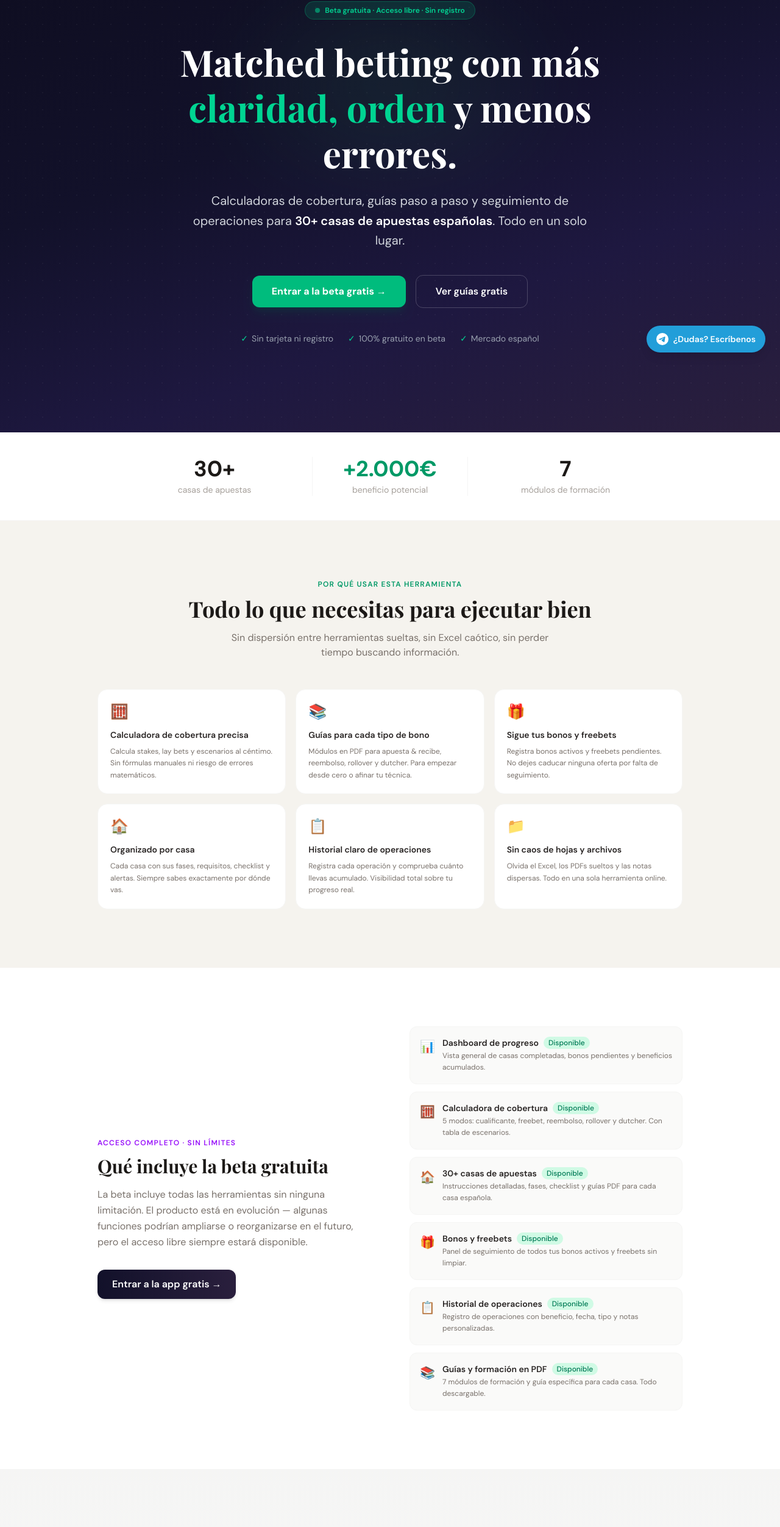
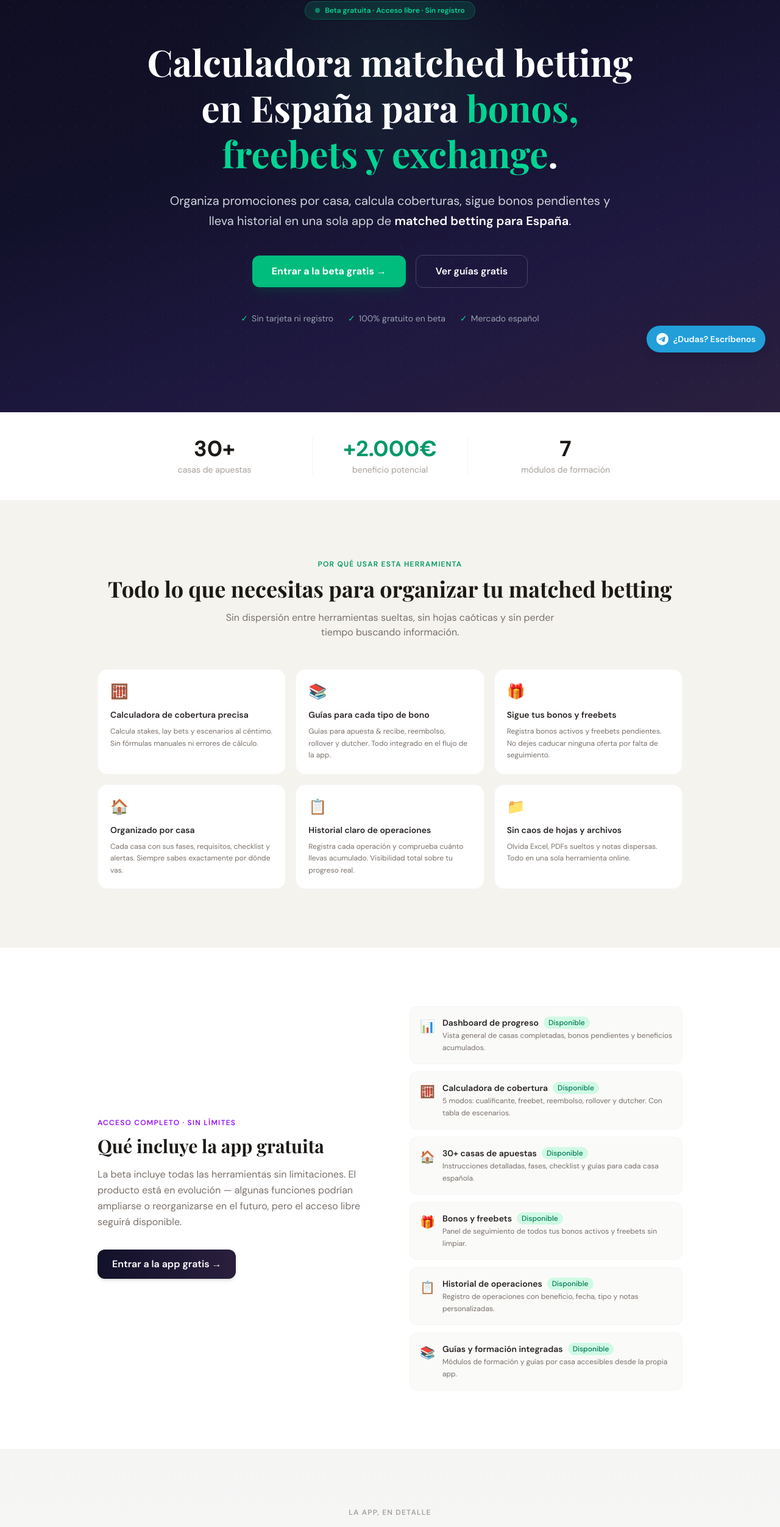
Before and after one commit to eloylt13/matched-betting-app, a Next.js app: page / in a window 1280 px wide. Shown: the part 198-2702 px from the top of the page at 61% size. Built offline with nearby package versions, Linux system fonts and the light colour scheme; a web font is replaced by a local one.

Commit message:
Mejora SEO home y metadata

```diff
--- a/app/layout.tsx
+++ b/app/layout.tsx
@@ -9,19 +9,20 @@ const dmSans = DM_Sans({ subsets: ['latin'], variable: '--font-dm-sans' })
 const playfair = Playfair_Display({ subsets: ['latin'], variable: '--font-playfair' })
 
 export const metadata: Metadata = {
-  title: 'IAPredictHub · Matched Betting España 2026',
-  description: 'La herramienta más completa de matched betting en España. Calculadora de cobertura, guías paso a paso para 30+ casas, seguimiento de bonos y historial de ganancias. Gratis.',
+  title: 'Calculadora Matched Betting España | Bonos, Freebets y Exchange | IAPredictHub',
+  description:
+    'App de matched betting en España para calcular coberturas, organizar bonos y freebets, seguir promociones por casa y llevar historial con exchange.',
   keywords: [
-    'matched betting',
+    'calculadora matched betting',
     'matched betting españa',
-    'calculadora matched betting',
+    'freebets españa',
     'bonos apuestas',
-    'freebets',
-    'betfair exchange',
-    'apuestas sin riesgo',
-    'ganar dinero apuestas',
-    'matched betting 2026',
-    'guia matched betting',
+    'calculadora betfair',
+    'calculadora exchange',
+    'seguimiento bonos apuestas',
+    'promociones casas de apuestas',
+    'matched betting app españa',
+    'historial matched betting',
   ],
   authors: [{ name: 'IAPredictHub' }],
   creator: 'IAPredictHub',
@@ -38,9 +39,10 @@ export const metadata: Metadata = {
     type: 'website',
     locale: 'es_ES',
     url: 'https://matched-betting-app.vercel.app',
-    siteName: 'IAPredictHub · Matched Betting',
-    title: 'IAPredictHub · Matched Betting España 2026',
-    description: 'Calculadora de cobertura, guías para 30+ casas y seguimiento de bonos. La herramienta más completa de matched betting en España.',
+    siteName: 'IAPredictHub',
+    title: 'Calculadora Matched Betting España | Bonos, Freebets y Exchange',
+    description:
+      'Calcula coberturas, organiza bonos y freebets, sigue promociones por casa y lleva historial en una sola app.',
     images: [
       {
         url: 'https://matched-betting-app.vercel.app/logo.png',
@@ -52,8 +54,9 @@ export const metadata: Metadata = {
   },
   twitter: {
     card: 'summary',
-    title: 'IAPredictHub · Matched Betting España',
-    description: 'Calculadora, guías y seguimiento de bonos para matched betting en España.',
+    title: 'Calculadora Matched Betting España | IAPredictHub',
+    description:
+      'App para calcular coberturas, seguir bonos y organizar promociones de matched betting en España.',
     images: ['https://matched-betting-app.vercel.app/logo.png'],
   },
   verification: {
--- a/app/page.tsx
+++ b/app/page.tsx
@@ -6,23 +6,23 @@ import EmailCapture from '@/components/landing/EmailCapture'
 import TelegramButton from '@/components/landing/TelegramButton'
 
 export const metadata: Metadata = {
-  title: 'IAPredictHub · Matched Betting España — Calculadoras, Guías y Seguimiento de Bonos',
+  title: 'Calculadora Matched Betting España | Bonos, Freebets y Exchange | IAPredictHub',
   description:
-    'Calculadoras de cobertura, guías para 30+ casas y seguimiento de bonos y freebets. Ejecuta matched betting con más claridad, orden y menos errores. Beta gratuita para España.',
+    'App de matched betting en España para calcular coberturas, organizar bonos y freebets, seguir promociones por casa y llevar historial con exchange en una sola herramienta.',
   alternates: {
     canonical: 'https://matched-betting-app.vercel.app',
   },
   openGraph: {
-    title: 'IAPredictHub · Matched Betting España — Calculadoras, Guías y Seguimiento',
+    title: 'Calculadora Matched Betting España | Bonos, Freebets y Exchange',
     description:
-      'Calculadoras, guías paso a paso y seguimiento de operaciones para ejecutar matched betting con más claridad, orden y menos errores. Beta gratuita.',
+      'Calcula coberturas, organiza bonos y freebets, sigue promociones por casa y lleva historial en una sola app de matched betting para España.',
     url: 'https://matched-betting-app.vercel.app',
     images: [
       {
         url: 'https://matched-betting-app.vercel.app/logo.png',
         width: 512,
         height: 512,
-        alt: 'IAPredictHub Matched Betting',
+        alt: 'IAPredictHub Matched Betting España',
       },
     ],
   },
@@ -34,12 +34,12 @@ const BENEFICIOS = [
   {
     icon: '🧮',
     titulo: 'Calculadora de cobertura precisa',
-    desc: 'Calcula stakes, lay bets y escenarios al céntimo. Sin fórmulas manuales ni riesgo de errores matemáticos.',
+    desc: 'Calcula stakes, lay bets y escenarios al céntimo. Sin fórmulas manuales ni errores de cálculo.',
   },
   {
     icon: '📚',
     titulo: 'Guías para cada tipo de bono',
-    desc: 'Módulos en PDF para apuesta & recibe, reembolso, rollover y dutcher. Para empezar desde cero o afinar tu técnica.',
+    desc: 'Guías para apuesta & recibe, reembolso, rollover y dutcher. Todo integrado en el flujo de la app.',
   },
   {
     icon: '🎁',
@@ -59,7 +59,7 @@ const BENEFICIOS = [
   {
     icon: '📁',
     titulo: 'Sin caos de hojas y archivos',
-    desc: 'Olvida el Excel, los PDFs sueltos y las notas dispersas. Todo en una sola herramienta online.',
+    desc: 'Olvida Excel, PDFs sueltos y notas dispersas. Todo en una sola herramienta online.',
   },
 ]
 
@@ -77,7 +77,7 @@ const BETA_FEATURES = [
   {
     icon: '🏠',
     titulo: '30+ casas de apuestas',
-    desc: 'Instrucciones detalladas, fases, checklist y guías PDF para cada casa española.',
+    desc: 'Instrucciones detalladas, fases, checklist y guías para cada casa española.',
   },
   {
     icon: '🎁',
@@ -91,8 +91,8 @@ const BETA_FEATURES = [
   },
   {
     icon: '📚',
-    titulo: 'Guías y formación en PDF',
-    desc: '7 módulos de formación y guía específica para cada casa. Todo descargable.',
+    titulo: 'Guías y formación integradas',
+    desc: 'Módulos de formación y guías por casa accesibles desde la propia app.',
   },
 ]
 
@@ -142,7 +142,7 @@ const FAQS = [
   {
     pregunta: '¿Qué incluye la beta ahora mismo?',
     respuesta:
-      'Dashboard de progreso, calculadora de cobertura con 5 modos, listado de 30+ casas españolas con guías detalladas, seguimiento de bonos y freebets, historial de operaciones y 7 módulos de formación en PDF.',
+      'Dashboard de progreso, calculadora de cobertura con 5 modos, listado de 30+ casas españolas con guías detalladas, seguimiento de bonos y freebets, historial de operaciones y módulos de formación.',
   },
   {
     pregunta: '¿Habrá un plan de pago o plan Pro en el futuro?',
@@ -161,7 +161,6 @@ const FAQS = [
 export default function LandingPage() {
   return (
     <div className="min-h-screen">
-
       {/* ── 1. NAV ── */}
       <header
         style={{ background: 'linear-gradient(135deg, #12112A 0%, #2A1F3D 100%)' }}
@@ -170,7 +169,7 @@ export default function LandingPage() {
         <div className="max-w-7xl mx-auto px-4 sm:px-6 lg:px-8">
           <div className="flex items-center justify-between h-14">
             <Link href="/" className="flex items-center gap-2">
-              <img src="/logo.png" alt="IAPredictHub" className="w-8 h-8 rounded-full object-cover" />
+              <img src="/logo.png" alt="IAPredictHub Matched Betting España" className="w-8 h-8 rounded-full object-cover" />
               <span className="font-bold text-white text-sm sm:text-base tracking-tight">
                 IAPredictHub
                 <span className="text-purple-300 font-normal hidden sm:inline"> · Matched Betting</span>
@@ -201,7 +200,6 @@ export default function LandingPage() {
         }}
         className="relative overflow-hidden"
       >
-        {/* Patrón de puntos decorativo */}
         <div
           className="absolute inset-0 opacity-[0.04]"
           style={{
@@ -209,34 +207,27 @@ export default function LandingPage() {
             backgroundSize: '28px 28px',
           }}
         />
-        {/* Glow sutil */}
         <div
           className="absolute top-1/3 left-1/2 -translate-x-1/2 -translate-y-1/2 w-[600px] h-[400px] rounded-full opacity-10 blur-3xl"
           style={{ background: 'radial-gradient(ellipse, #4ade80 0%, transparent 70%)' }}
         />
 
         <div className="relative max-w-4xl mx-auto px-4 sm:px-6 lg:px-8 py-20 sm:py-28 lg:py-36 text-center">
-
-          {/* Badge */}
           <div className="inline-flex items-center gap-2 bg-emerald-500/15 border border-emerald-500/30 text-emerald-400 text-xs font-semibold px-4 py-1.5 rounded-full mb-8">
             <span className="w-2 h-2 rounded-full bg-emerald-400 animate-pulse" />
             Beta gratuita · Acceso libre · Sin registro
           </div>
 
-          {/* H1 */}
           <h1 className="font-playfair text-3xl sm:text-4xl lg:text-5xl xl:text-6xl font-bold text-white leading-tight mb-6">
-            Matched betting con más{' '}
-            <span className="text-emerald-400">claridad, orden</span>
-            {' '}y menos errores.
+            Calculadora matched betting en España para{' '}
+            <span className="text-emerald-400">bonos, freebets y exchange</span>.
           </h1>
 
-          {/* Subtítulo */}
-          <p className="text-gray-300 text-base sm:text-lg lg:text-xl max-w-2xl mx-auto leading-relaxed mb-10">
-            Calculadoras de cobertura, guías paso a paso y seguimiento de operaciones
-            para <strong className="text-white font-semibold">30+ casas de apuestas españolas</strong>. Todo en un solo lugar.
+          <p className="text-gray-300 text-base sm:text-lg lg:text-xl max-w-3xl mx-auto leading-relaxed mb-10">
+            Organiza promociones por casa, calcula coberturas, sigue bonos pendientes y lleva historial
+            en una sola app de <strong className="text-white font-semibold">matched betting para España</strong>.
           </p>
 
-          {/* CTAs */}
           <div className="flex flex-col sm:flex-row items-center justify-center gap-3 sm:gap-4 mb-10">
             <Link
               href="/dashboard"
@@ -252,7 +243,6 @@ export default function LandingPage() {
             </Link>
           </div>
 
-          {/* Trust row */}
           <div className="flex flex-wrap items-center justify-center gap-x-6 gap-y-2 text-sm text-gray-400">
             <span className="flex items-center gap-1.5">
               <span className="text-emerald-400">✓</span> Sin tarjeta ni registro
@@ -295,10 +285,10 @@ export default function LandingPage() {
               Por qué usar esta herramienta
             </p>
             <h2 className="font-playfair text-2xl sm:text-3xl lg:text-4xl font-bold text-stone-900">
-              Todo lo que necesitas para ejecutar bien
+              Todo lo que necesitas para organizar tu matched betting
             </h2>
             <p className="text-stone-500 mt-4 max-w-xl mx-auto text-sm sm:text-base">
-              Sin dispersión entre herramientas sueltas, sin Excel caótico, sin perder tiempo buscando información.
+              Sin dispersión entre herramientas sueltas, sin hojas caóticas y sin perder tiempo buscando información.
             </p>
           </div>
 
@@ -326,12 +316,12 @@ export default function LandingPage() {
                 Acceso completo · Sin límites
               </p>
               <h2 className="font-playfair text-2xl sm:text-3xl font-bold text-stone-900 mb-4">
-                Qué incluye la beta gratuita
+                Qué incluye la app gratuita
               </h2>
               <p className="text-stone-500 text-sm sm:text-base mb-8 leading-relaxed">
-                La beta incluye todas las herramientas sin ninguna limitación.
+                La beta incluye todas las herramientas sin limitaciones.
                 El producto está en evolución — algunas funciones podrían ampliarse o reorganizarse en el futuro,
-                pero el acceso libre siempre estará disponible.
+                pero el acceso libre seguirá disponible.
               </p>
               <Link
                 href="/dashboard"
@@ -371,15 +361,14 @@ export default function LandingPage() {
               La app, en detalle
             </p>
             <h2 className="font-playfair text-2xl sm:text-3xl font-bold text-stone-900">
-              Una herramienta real, no una promesa
+              Una herramienta real para bonos, freebets y seguimiento
             </h2>
             <p className="text-stone-500 mt-3 max-w-xl mx-auto text-sm">
-              Ya existe, ya funciona. Estas son algunas de las pantallas que encontrarás al entrar.
+              Ya existe y ya funciona. Estas son algunas de las pantallas principales de la app.
             </p>
           </div>
 
           <div className="grid sm:grid-cols-3 gap-4">
-
             {/* Mockup 1 — Dashboard */}
             <div className="bg-white rounded-2xl border border-stone-200 overflow-hidden shadow-sm">
               <div className="h-1.5" style={{ background: 'linear-gradient(90deg, #12112A, #2A1F3D)' }} />
@@ -474,7 +463,6 @@ export default function LandingPage() {
                 </div>
               </div>
             </div>
-
           </div>
         </div>
       </section>
@@ -624,11 +612,9 @@ export default function LandingPage() {
         className="border-t border-white/5"
       >
         <div className="max-w-5xl mx-auto px-4 sm:px-6 lg:px-8 py-10">
-
-          {/* Fila 1: logo + nav de la app */}
           <div className="flex flex-col sm:flex-row items-center justify-between gap-6 mb-8">
             <div className="flex items-center gap-2">
-              <img src="/logo.png" alt="IAPredictHub" className="w-7 h-7 rounded-full object-cover" />
+              <img src="/logo.png" alt="IAPredictHub Matched Betting España" className="w-7 h-7 rounded-full object-cover" />
               <span className="text-white font-bold text-sm">IAPredictHub</span>
               <span className="text-purple-400 font-normal text-sm hidden sm:inline">· Matched Betting</span>
             </div>
@@ -640,10 +626,7 @@ export default function LandingPage() {
             </nav>
           </div>
 
-          {/* Separador */}
           <div className="border-t border-white/5 pt-6">
-
-            {/* Fila legal: enlaces */}
             <div className="flex flex-wrap items-center justify-center gap-4 sm:gap-6 text-xs text-gray-500 mb-4">
               <Link href="/legal/aviso" className="hover:text-gray-300 transition-colors">
                 Aviso legal
@@ -664,20 +647,16 @@ export default function LandingPage() {
               </a>
             </div>
 
-            {/* Fila legal: copyright + disclaimer */}
             <p className="text-center text-[11px] text-gray-600 leading-relaxed">
               © 2026 IAPredictHub · Matched Betting España
               <span className="mx-2 text-gray-700">·</span>
               Solo para uso educativo. Apuesta con responsabilidad.
             </p>
-
           </div>
         </div>
       </footer>
 
-      {/* Botón flotante Telegram */}
       <TelegramButton />
-
     </div>
   )
 }
```
